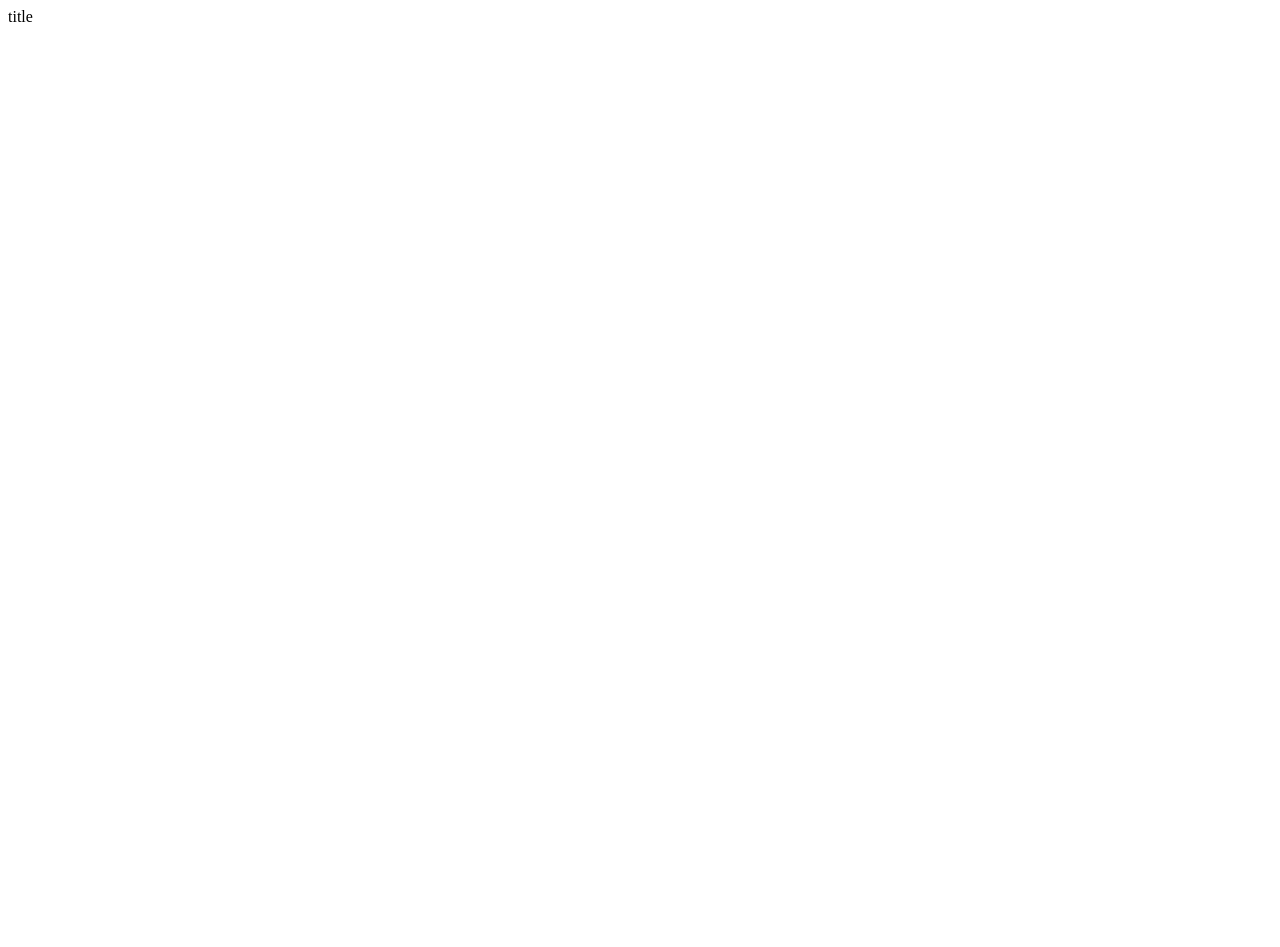
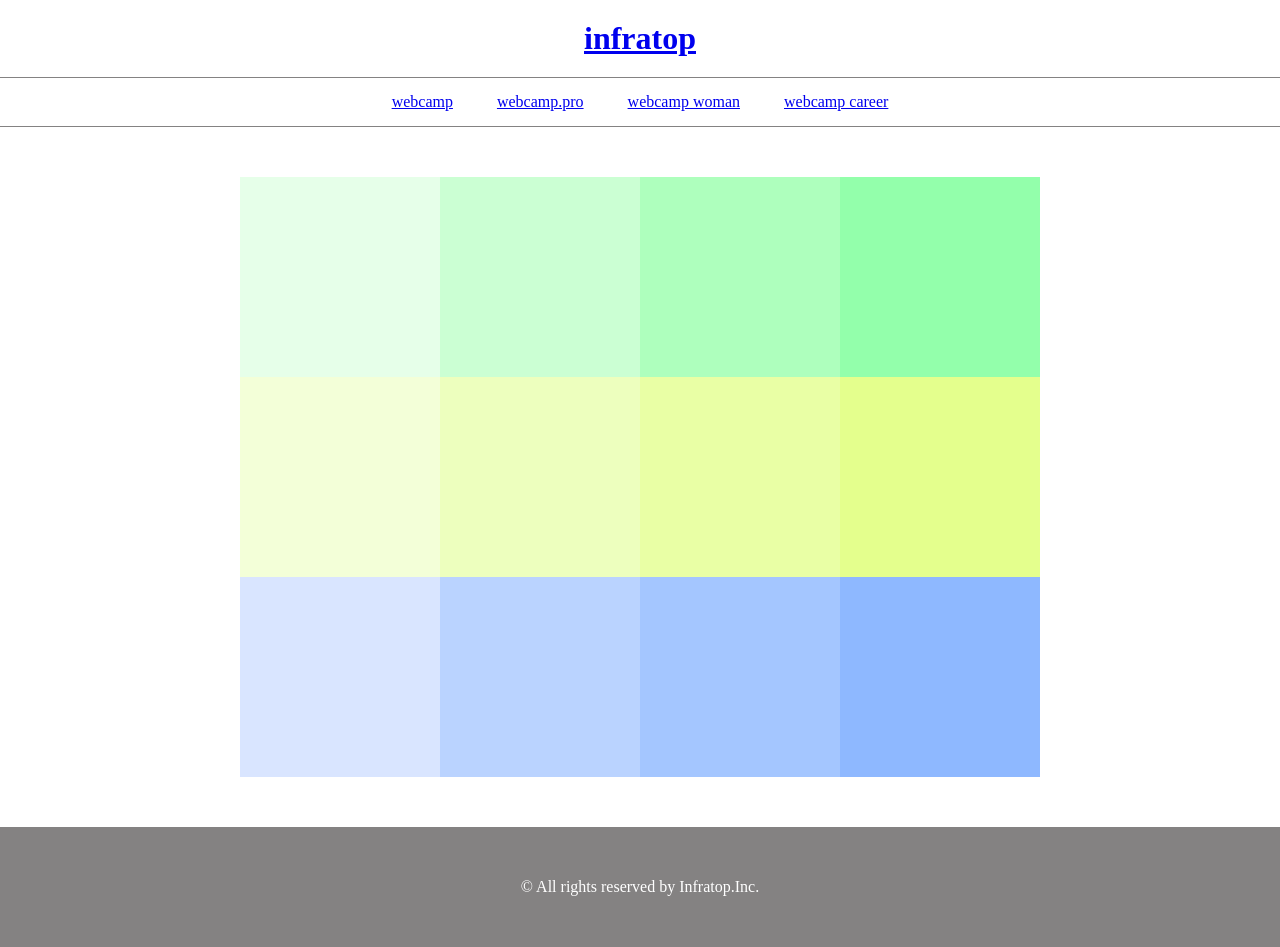
Before and after one commit to masa-7373/html_css, a plain HTML site: page chapter5_exercise/index.html in a window 1280 px wide. Before the commit the page ends 800 px from the top, so only its background shows below. Drawn offline with Linux system fonts and the light colour scheme.

Commit message:
[Finish] 1-5

```diff
--- a/chapter5_exercise/index.html
+++ b/chapter5_exercise/index.html
@@ -5,6 +5,58 @@
     <meta charset="UTF-8" />
     <!--CSSファイルの読み込み -->
     <link rel="stylesheet" href="style.css" />
-    title
+    <title>演習問題５</title>
   </head>
+
+  <body>
+    <!-- header -->
+    <header>
+      <h1>
+        <a href = "index.html">infratop</a>
+      </h1>
+    </header>
+
+    <!-- navigataion -->
+    <nav>
+      <ul class = "nav-list">
+        <li class = "nav-list-item">
+          <a href = "index.html">webcamp</a>
+        </li>
+
+        <li class = "nav-list-item">
+          <a href = "index.html">webcamp.pro</a>
+        </li>
+
+        <li class = "nav-list-item">
+          <a href = "index.html">webcamp woman</a>
+        </li>
+
+        <li class = "nav-list-item">
+          <a href = "index.html">webcamp career</a>
+        </li>
+
+      </ul>
+    </nav>
+
+    <div class = "main">
+      <div class = "box1"></div>
+      <div class = "box2"></div>
+      <div class = "box3"></div>
+      <div class = "box4"></div>
+      <div class = "box5"></div>
+      <div class = "box6"></div>
+      <div class = "box7"></div>
+      <div class = "box8"></div>
+      <div class = "box9"></div>
+      <div class = "box10"></div>
+      <div class = "box11"></div>
+      <div class = "box12"></div>
+    </div>
+
+    <footer>
+      <p class = "footer-text">© All rights reserved by Infratop.Inc.</p>
+    </footer>
+  </body>
+
+
 </html>
--- a/chapter5_exercise/style.css
+++ b/chapter5_exercise/style.css
@@ -0,0 +1,119 @@
+*{
+    margin: 0;
+    padding: 0;
+    box-sizing: border-box;
+}
+
+header{
+    width: 100%;
+    padding: 20px;
+    text-align: center;
+}
+
+.nav-list{
+    text-align:  center;
+    padding: 15px 0;
+    margin: 0 auto;
+    /*自分でできなかった*/
+    border-bottom: 1px solid #848282;
+    border-top: 1px solid #848282;
+}
+
+.nav-list-item{
+    list-style: none;
+    display: inline-block;
+    margin: 0 20px;
+}
+
+
+.main {
+    width: 800px;
+    margin: 50px auto;
+    /* 自分でできなかった */
+    display: flex;
+    flex-wrap: wrap;
+}
+
+.box1{
+    width: 200px;
+    height: 200px;
+    background-color: #e6ffe9;
+}
+
+.box2{
+    width: 200px;
+    height: 200px;
+    background-color: #cbffd3;
+}
+
+.box3{
+    width: 200px;
+    height: 200px;
+    background-color: #aeffbd;
+}
+
+.box4{
+    width: 200px;
+    height: 200px;
+    background-color: #93ffab;
+}
+
+.box5{
+    width: 200px;
+    height: 200px;
+    background-color: #f3ffd8;
+}
+
+.box6{
+    width: 200px;
+    height: 200px;
+    background-color: #edffbe;
+}
+
+.box7{
+    width: 200px;
+    height: 200px;
+    background-color: #e9ffa5;
+}
+
+.box8{
+    width: 200px;
+    height: 200px;
+    background-color: #e4ff8d;
+}
+
+.box9{
+    width: 200px;
+    height: 200px;
+    background-color: #d9e5ff;
+}
+
+.box10{
+    width: 200px;
+    height: 200px;
+    background-color: #bad3ff;
+}
+
+.box11{
+    width: 200px;
+    height: 200px;
+    background-color: #a4c6ff;
+}
+
+.box12{
+    width: 200px;
+    height: 200px;
+    background-color: #8eb8ff;
+}
+
+footer{
+    width: 100%;
+    height: 120px;
+    text-align: center;
+    line-height: 120px;
+    background-color: #848282;
+}
+
+.footer-text{
+    color: #fff;
+}
```
